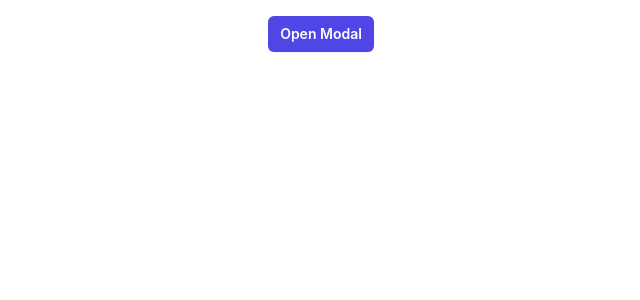
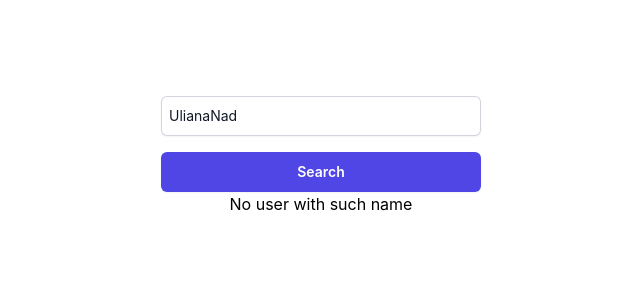
Before and after one commit to UlianaNad/react-practice, a React (Create React App) app: page / in a window 1280 px wide. Shown: the top 300 px of the page, without its empty margins (319-959 px from the left). Built offline with nearby package versions, Linux system fonts and the light colour scheme; no server answers.

Commit message:
find user added

```diff
--- a/src/App.js
+++ b/src/App.js
@@ -1,6 +1,7 @@
 import './App.css';
 import Accordion from './components/Accordion';
 import CustomScrollIndicator from './components/CustomScrollIndicator/CustomScrollIndicator';
+import GithubProfileFinder from './components/GithubProfileFinder/GithubProfileFinder';
 import ImageSlider from './components/ImageSlider/ImageSlider';
 import LightDarkMode from './components/LightDarkMode/LightDarkMode';
 import LoadMoreButton from './components/LoadeMoreButton/LoadMoreButton';
@@ -26,7 +27,8 @@ function App() {
       {/* <LightDarkMode/> */}
       {/* <CustomScrollIndicator url={"https://dummyjson.com/products?limit=100"}/> */}
       {/* <TabTest/> */}
-      <ModalPopup/>
+      {/* <ModalPopup/> */}
+      <GithubProfileFinder/>
     </div>
   );
 }
--- /dev/null
+++ b/src/components/GithubProfileFinder/GithubProfileFinder.jsx
@@ -0,0 +1,58 @@
+import React, { useEffect, useState } from "react";
+import Loader from "../LoadingComponent/Loader";
+import UserCard from "./UserCard";
+
+const GithubProfileFinder = () => {
+  const [userName, setUserName] = useState("UlianaNad");
+  const [userData, setUserData] = useState(null);
+  const [loading, setLoading] = useState(false);
+  const [errorMsg, setErrorMsg] = useState('')
+
+  const handleSubmit = () => {
+    fetchUserData()
+  };
+  const fetchUserData = async () => {
+    try {
+      setLoading(true);
+      const response = await fetch(`https://api.github.com/users/${userName}`);
+      const data = await response.json();
+      console.log(data);
+      if (data) {
+        setLoading(false);
+        setUserData(data);
+      }
+    } catch (error) {
+      setLoading(false);
+      setErrorMsg(error)
+    }
+  };
+
+  useEffect(() => {
+    fetchUserData();
+  }, []);
+
+  if(loading){
+    return <Loader/>
+  }
+
+  return (
+    <div className="container w-full mt-24">
+      <div className="w-80 mx-auto">
+        <input
+          type="text"
+          name="search-by-username"
+          onChange={(e) => setUserName(e.target.value)}
+          value={userName}
+          placeholder="Search user ..."
+          className="block w-full rounded-md border-0 p-2 text-gray-900 shadow-sm ring-1 ring-inset ring-gray-300 mb-4 placeholder:text-gray-400 focus:ring-2 focus:ring-inset focus:ring-indigo-600 sm:text-sm sm:leading-6"
+        />
+        <button onClick={handleSubmit} className="flex w-full justify-center rounded-md bg-indigo-600 px-3 p-2 text-sm font-semibold leading-6 text-white shadow-sm hover:bg-indigo-500 focus-visible:outline focus-visible:outline-2 focus-visible:outline-offset-2 focus-visible:outline-indigo-600">
+          Search
+        </button>
+      </div>
+      {userData !== null ? <UserCard user={userData}/> : <p>No user with such name</p>}
+    </div>
+  );
+};
+
+export default GithubProfileFinder;
--- /dev/null
+++ b/src/components/GithubProfileFinder/UserCard.jsx
@@ -0,0 +1,34 @@
+import React from "react";
+
+const UserCard = ({ user }) => {
+  const {
+    avatar_url,
+    followers,
+    following,
+    location,
+    name,
+    html_url,
+    login,
+    created_at,
+  } = user;
+
+  const createDate = new Date(created_at);
+  return (
+    <div>
+      <div>
+        <img src={avatar_url} alt="avatar" />
+      </div>
+      <div>
+        <a href={html_url}>{name || login}</a>
+        <p>
+          User joined on{" "}
+          {`${createDate.getDate()} ${createDate.toLocaleString("en-us", {
+            month: "short",
+          })}   ${createDate.getFullYear()}`}
+        </p>
+      </div>
+    </div>
+  );
+};
+
+export default UserCard;
--- /dev/null
+++ b/src/components/LoadingComponent/Loader.jsx
@@ -0,0 +1,20 @@
+import React from 'react'
+import { Hourglass } from 'react-loader-spinner'
+
+const Loader = () => {
+  return (
+    <div><div className="flex items-center justify-center h-screen">
+    <Hourglass
+      visible={true}
+      height="80"
+      width="80"
+      ariaLabel="hourglass-loading"
+      wrapperStyle={{}}
+      wrapperClass=""
+      colors={["#306cce", "#72a1ed"]}
+    />
+  </div></div>
+  )
+}
+
+export default Loader
```
